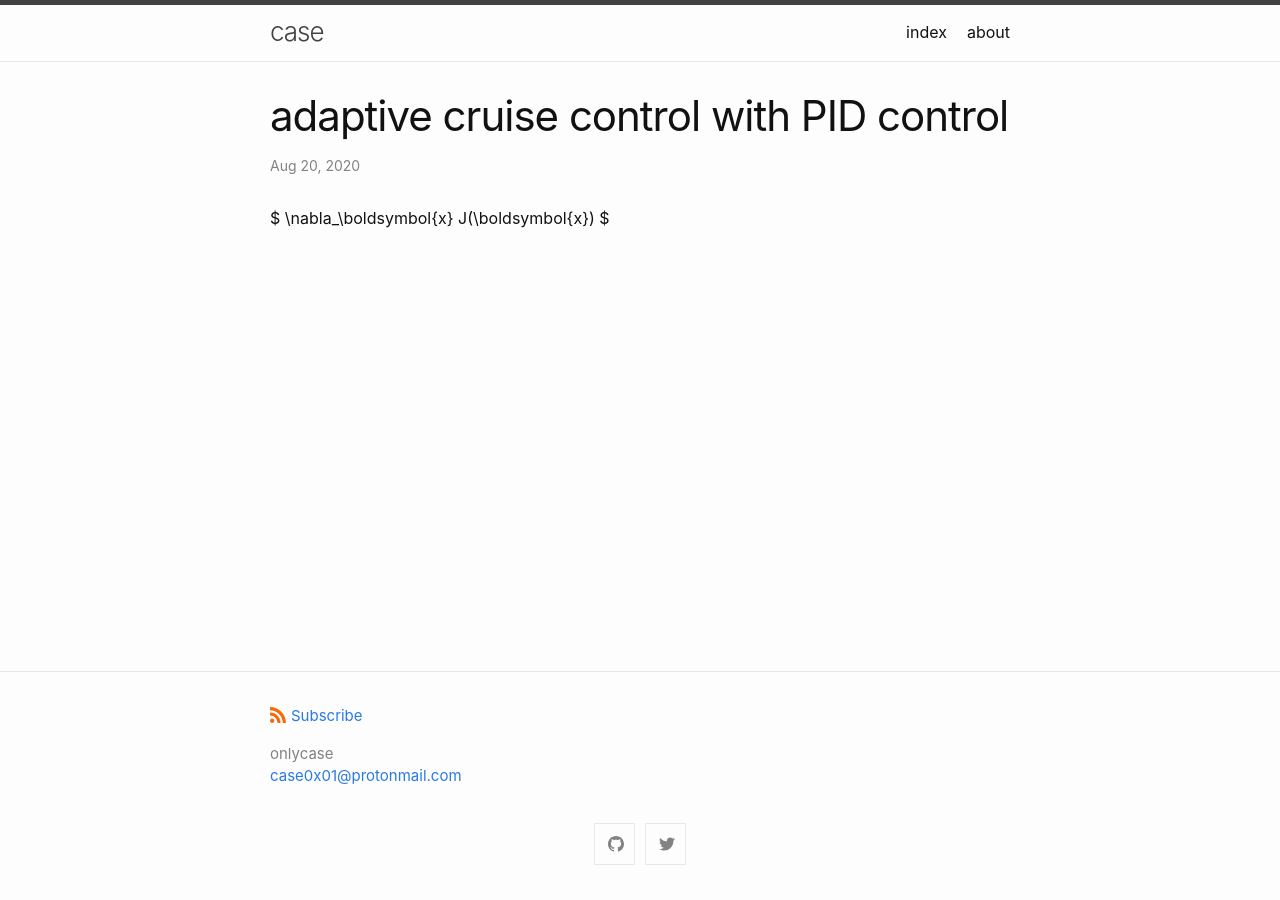
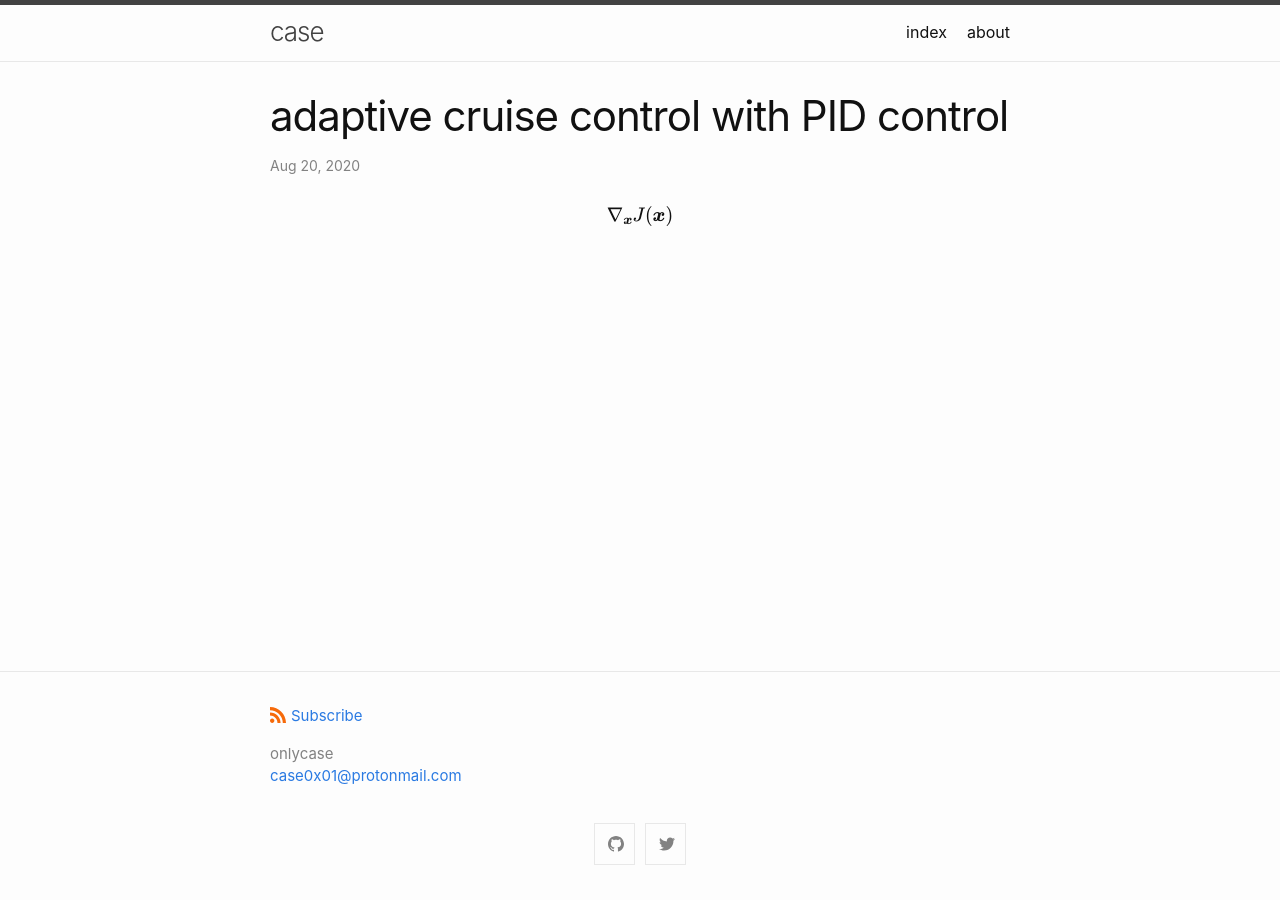
Before and after one commit to case0x00/case0x00.github.io, a Jekyll site: the page built from _posts/2020-08-20-adaptive-cruise-control.md, in a window 1280 px wide. Built offline with Jekyll 4.4.1, drawn with Linux system fonts in a browser that asks for light colours; formulas are drawn with MathJax 3.

Commit message:
maybe now

```diff
--- a/_layouts/post.html
+++ b/_layouts/post.html
@@ -24,6 +24,7 @@ layout: default
             {%- if forloop.last == false %}, {% endif -%}
         {% endfor %}
       {%- endif -%}</p>
+    <script src="https://cdn.mathjax.org/mathjax/latest/MathJax.js?config=TeX-AMS-MML_HTMLorMML" type="text/javascript"></script>
   </header>
 
   <div class="post-content e-content" itemprop="articleBody">
@@ -35,5 +36,4 @@ layout: default
   {%- endif -%}
 
   <a class="u-url" href="{{ page.url | relative_url }}" hidden></a>
-  <script src="https://cdn.mathjax.org/mathjax/latest/MathJax.js?config=TeX-AMS-MML_HTMLorMML" type="text/javascript"></script>
-</article>
+  </article>
--- a/_posts/2020-08-20-adaptive-cruise-control.md
+++ b/_posts/2020-08-20-adaptive-cruise-control.md
@@ -3,4 +3,4 @@ layout: post
 title: "adaptive cruise control with PID control"
 ---
 
-$ \nabla_\boldsymbol{x} J(\boldsymbol{x}) $
+$$ \nabla_\boldsymbol{x} J(\boldsymbol{x}) $$
```
